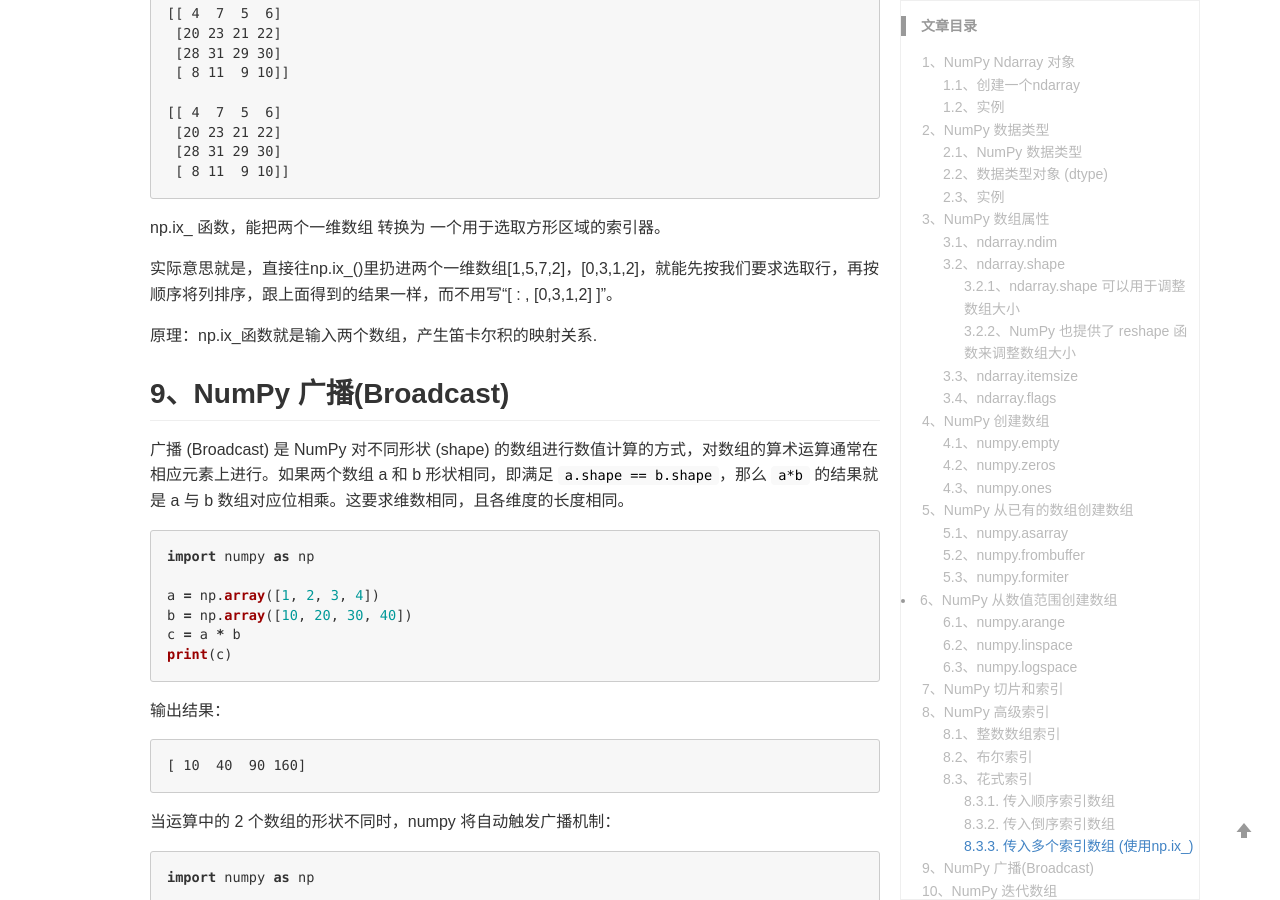
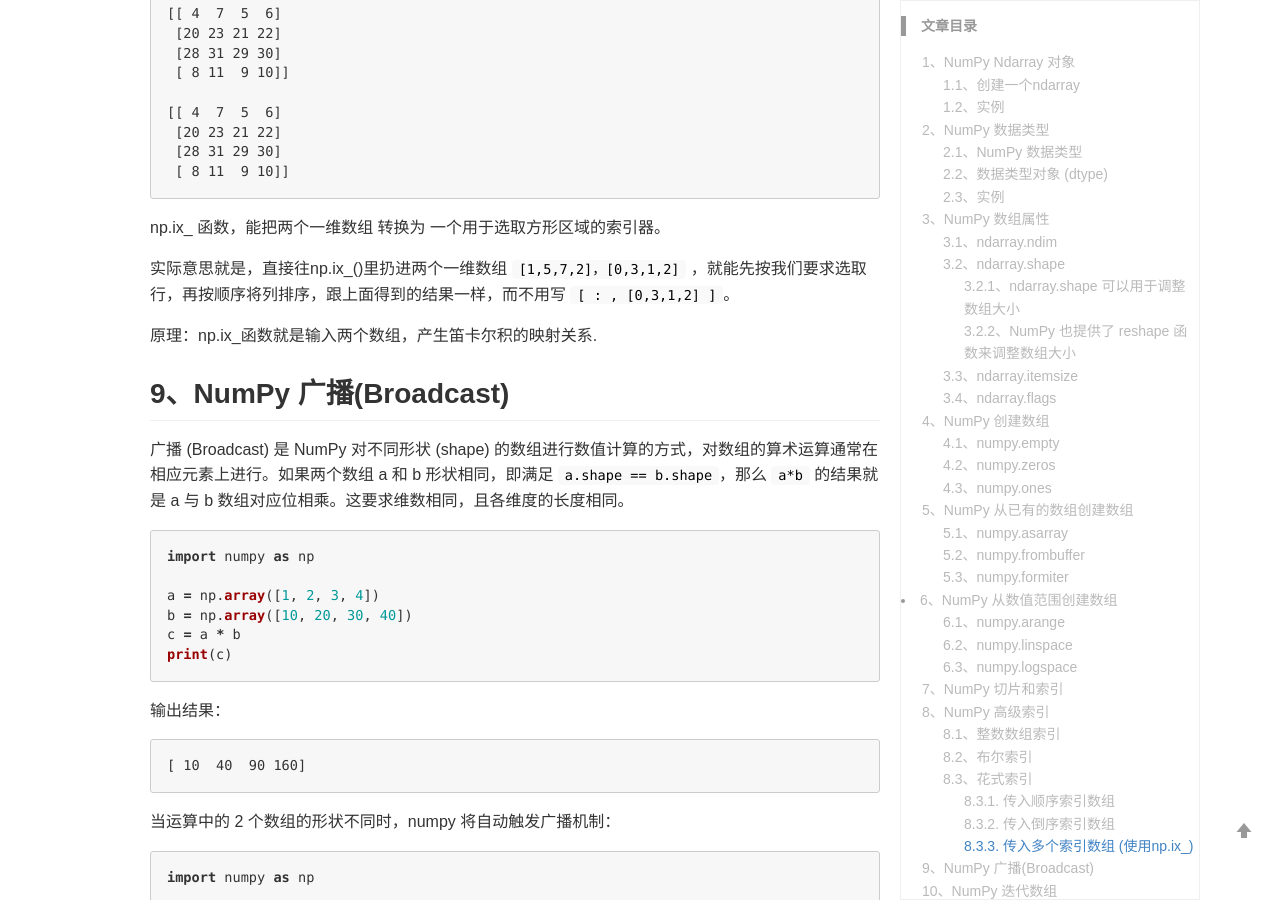
Before and after one commit to lazwan/lazywa.github.io, a Jekyll site: the page built from _posts/2020-01-30-numpy.md, in a window 1280 px wide and 900 px high, scrolled down 26841 px. Built offline with Jekyll 4.4.1, drawn with Linux system fonts in a browser that asks for light colours; comment, search, counter and statistics services are not loaded.

```diff
--- a/_posts/2020-01-30-numpy.md
+++ b/_posts/2020-01-30-numpy.md
@@ -1123,7 +1123,7 @@ print(x[np.ix_([1, 5, 7, 2], [0, 3, 1, 2])])
 
 np.ix_ 函数，能把两个一维数组 转换为 一个用于选取方形区域的索引器。
 
-实际意思就是，直接往np.ix_()里扔进两个一维数组[1,5,7,2]，[0,3,1,2]，就能先按我们要求选取行，再按顺序将列排序，跟上面得到的结果一样，而不用写“[ : , [0,3,1,2] ]”。
+实际意思就是，直接往np.ix_()里扔进两个一维数组 `[1,5,7,2]，[0,3,1,2]` ，就能先按我们要求选取行，再按顺序将列排序，跟上面得到的结果一样，而不用写 `[ : , [0,3,1,2] ]`。
 
 原理：np.ix_函数就是输入两个数组，产生笛卡尔积的映射关系.
 
```
